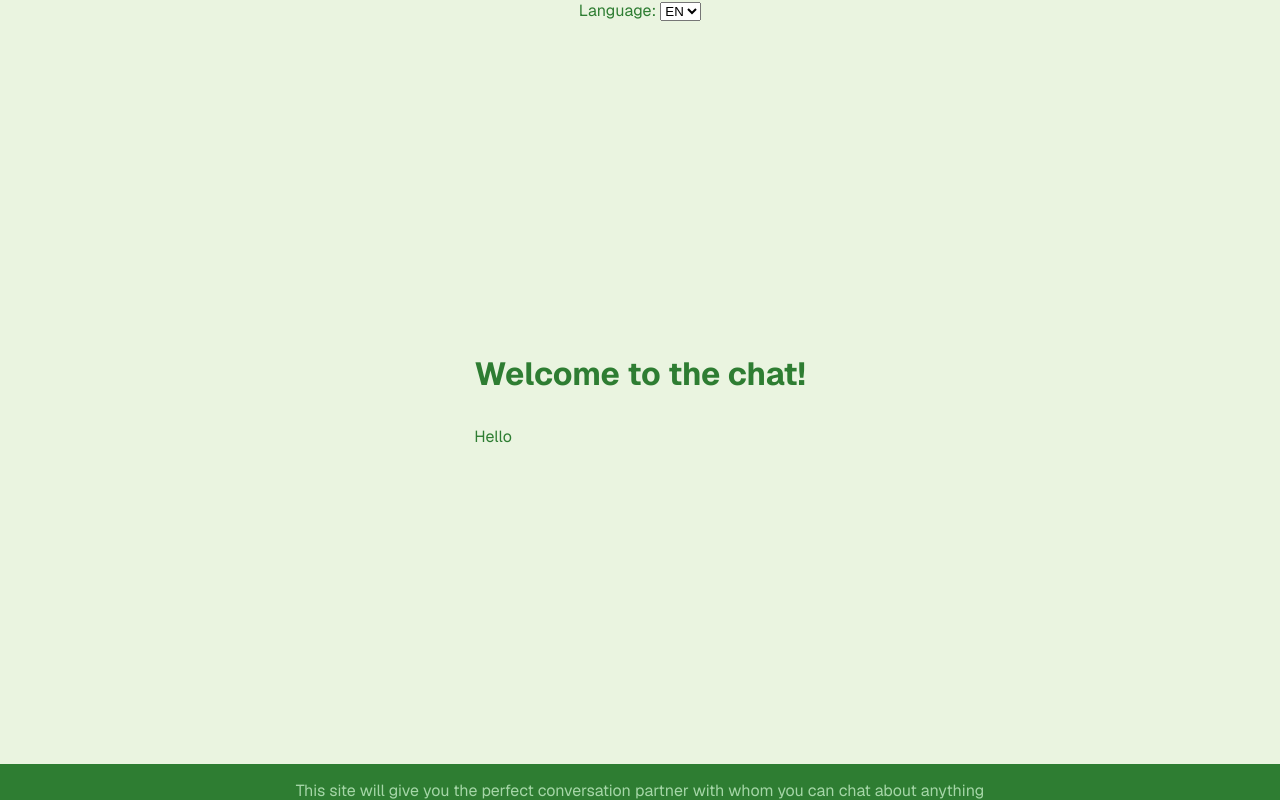
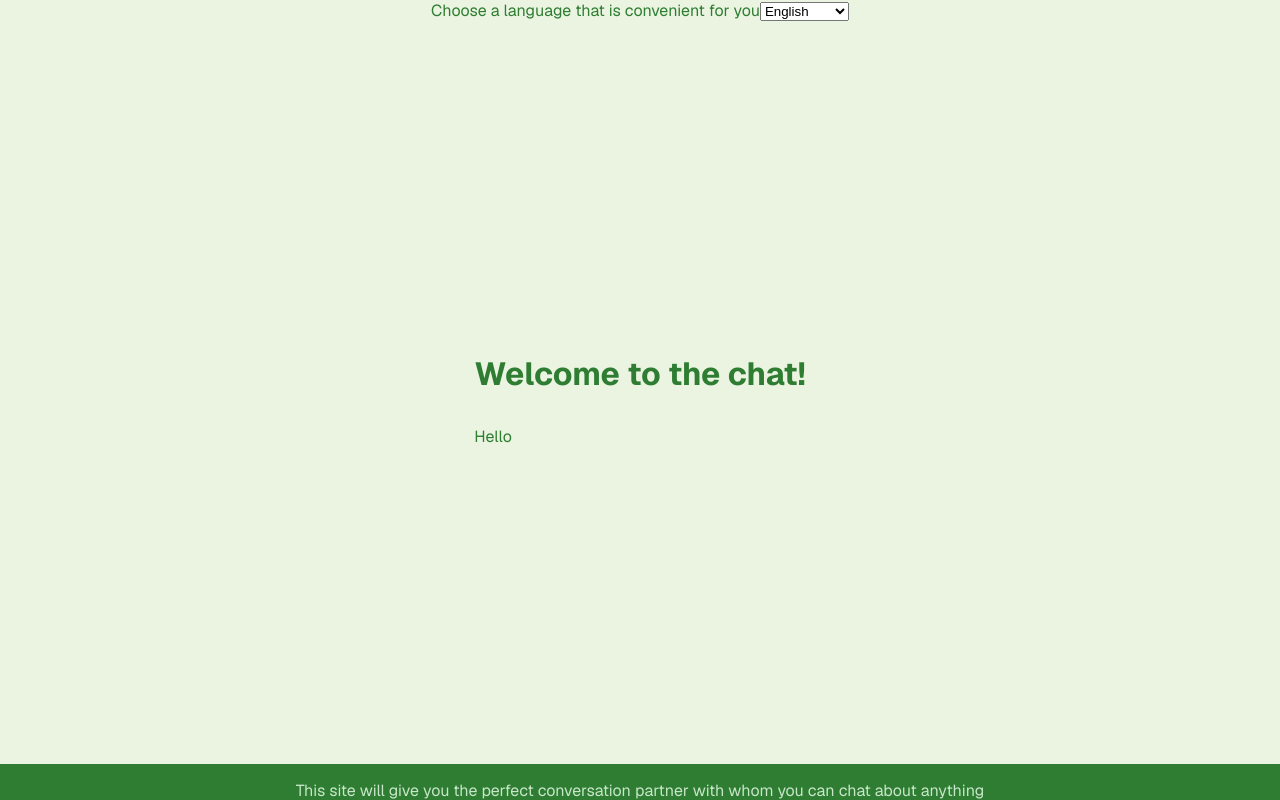
Before and after one commit to nadiiahonchar1/langchain-bot, a Next.js app in the folder frontend/: page /en in a window 1280 px wide. Built offline with nearby package versions, Linux system fonts and the light colour scheme.

Commit message:
added translate to languageSwitcher

```diff
--- a/frontend/app/[lang]/dictionaries/de.json
+++ b/frontend/app/[lang]/dictionaries/de.json
@@ -1,5 +1,7 @@
 {
   "welcomeMessage": "Willkommen im Chat!",
   "sendButton": "Schicken",
-  "footerMessage": "Diese Seite bietet Ihnen den perfekten Gesprächspartner, mit dem Sie über alles chatten können"
+  "footerMessage": "Diese Seite bietet Ihnen den perfekten Gesprächspartner, mit dem Sie über alles chatten können",
+  "languageMessage": "Wählen Sie eine für Sie passende Sprache",
+  "loading": "Laden"
 }
--- a/frontend/app/[lang]/dictionaries/en.json
+++ b/frontend/app/[lang]/dictionaries/en.json
@@ -1,5 +1,7 @@
 {
   "welcomeMessage": "Welcome to the chat!",
   "sendButton": "Send",
-  "footerMessage": "This site will give you the perfect conversation partner with whom you can chat about anything"
+  "footerMessage": "This site will give you the perfect conversation partner with whom you can chat about anything",
+  "languageMessage": "Choose a language that is convenient for you",
+  "loading": "Завантаження"
 }
--- a/frontend/app/[lang]/dictionaries/es.json
+++ b/frontend/app/[lang]/dictionaries/es.json
@@ -1,5 +1,7 @@
 {
   "welcomeMessage": "¡Bienvenidos al chat!",
   "sendButton": "Enviar",
-  "footerMessage": "Este sitio te brindará el interlocutor perfecto con quien podrás charlar sobre cualquier tema"
+  "footerMessage": "Este sitio te brindará el interlocutor perfecto con quien podrás charlar sobre cualquier tema",
+  "languageMessage": "Elija un idioma que sea conveniente para usted",
+  "loading": "Cargando"
 }
--- a/frontend/app/[lang]/dictionaries/fr.json
+++ b/frontend/app/[lang]/dictionaries/fr.json
@@ -1,5 +1,7 @@
 {
   "welcomeMessage": "Bienvenue sur le chat!",
   "sendButton": "Envoyer",
-  "footerMessage": "Ce site vous donnera l'interlocuteur idéal avec qui vous pourrez discuter de tout"
+  "footerMessage": "Ce site vous donnera l'interlocuteur idéal avec qui vous pourrez discuter de tout",
+  "languageMessage": "Choisissez une langue qui vous convient",
+  "loading": "Chargement"
 }
--- a/frontend/app/[lang]/dictionaries/uk.json
+++ b/frontend/app/[lang]/dictionaries/uk.json
@@ -1,5 +1,7 @@
 {
   "welcomeMessage": "Вітаємо у чаті!",
   "sendButton": "Надіслати",
-  "footerMessage": "Цей сайт подарує вам ідеального співрозмовника, з яким можна потеревенити про будь-що"
+  "footerMessage": "Цей сайт подарує вам ідеального співрозмовника, з яким можна потеревенити про будь-що",
+  "languageMessage": "Оберіть зручну для вас мову",
+  "loading": "Завантаження"
 }
--- a/frontend/app/[lang]/layout.tsx
+++ b/frontend/app/[lang]/layout.tsx
@@ -3,6 +3,7 @@ import { Geist, Geist_Mono } from "next/font/google";
 import "../globals.css";
 import { getDictionary } from "./dictionaries";
 import LanguageSwitcher from "../components/LanguageSwitcher";
+import { SUPPORTED_LANGUAGES } from "../constants/languages";
 
 const geistSans = Geist({
   variable: "--font-geist-sans",
@@ -20,13 +21,7 @@ export const metadata: Metadata = {
 };
 
 export async function generateStaticParams() {
-  return [
-    { lang: "uk" },
-    { lang: "en" },
-    { lang: "es" },
-    { lang: "fr" },
-    { lang: "de" },
-  ];
+  return SUPPORTED_LANGUAGES.map((lang) => ({ lang }));
 }
 
 export default async function RootLayout({
@@ -34,16 +29,16 @@ export default async function RootLayout({
   params,
 }: Readonly<{
   children: React.ReactNode;
-  params: Promise<{ lang: "uk" | "en" | "es" | "fr" | "de" }>;
+  params: { lang: (typeof SUPPORTED_LANGUAGES)[number] };
 }>) {
-  const { lang } = await params;
+  const { lang } = params;
   const dict = await getDictionary(lang);
 
   return (
-    <html lang={(await params).lang}>
+    <html lang={lang}>
       <body className={`${geistSans.variable} ${geistMono.variable} page`}>
         <header>
-          <LanguageSwitcher />
+          <LanguageSwitcher dict={dict} />
         </header>
         {children}
         <footer>{dict.footerMessage}</footer>
--- a/frontend/app/[lang]/page.tsx
+++ b/frontend/app/[lang]/page.tsx
@@ -1,12 +1,13 @@
 import styles from "./page.module.css";
 import { getDictionary } from "./dictionaries";
+import { SUPPORTED_LANGUAGES } from "../constants/languages";
 
 export default async function Home({
   params,
 }: {
-  params: Promise<{ lang: "uk" | "en" | "es" | "fr" | "de" }>;
+  params: { lang: (typeof SUPPORTED_LANGUAGES)[number] };
 }) {
-  const { lang } = await params;
+  const { lang } = params;
   const dict = await getDictionary(lang);
   return (
     <div>
--- a/frontend/app/components/LanguageSwitcher.tsx
+++ b/frontend/app/components/LanguageSwitcher.tsx
@@ -2,10 +2,17 @@
 
 import { usePathname, useRouter } from "next/navigation";
 import { useTransition } from "react";
+import { SUPPORTED_LANGUAGES, LANGUAGE_LABELS } from "../constants/languages";
+// import { getDictionary } from "../[lang]/dictionaries";
 
-const languages = ["uk", "en", "es", "fr", "de"];
+type Props = {
+  dict: {
+    languageMessage: string;
+    loading: string;
+  };
+};
 
-export default function LanguageSwitcher() {
+export default function LanguageSwitcher({ dict }: Props) {
   const pathname = usePathname();
   const router = useRouter();
   const [isPending, startTransition] = useTransition();
@@ -22,18 +29,19 @@ export default function LanguageSwitcher() {
       router.push(newPath);
     });
   };
+  // const dict = await getDictionary(lang);
 
   return (
     <div>
-      <label htmlFor="language">Language: </label>
+      <label htmlFor="language">{dict.languageMessage}</label>
       <select id="language" value={currentLang} onChange={handleChange}>
-        {languages.map((lang) => (
+        {SUPPORTED_LANGUAGES.map((lang) => (
           <option key={lang} value={lang}>
-            {lang.toUpperCase()}
+            {LANGUAGE_LABELS[lang]}
           </option>
         ))}
       </select>
-      {isPending && <span>Loading...</span>}
+      {isPending && <span>{dict.loading}...</span>}
     </div>
   );
 }
--- /dev/null
+++ b/frontend/app/constants/languages.ts
@@ -0,0 +1,12 @@
+export const SUPPORTED_LANGUAGES = ["uk", "en", "es", "fr", "de"] as const;
+
+export const LANGUAGE_LABELS: Record<
+  (typeof SUPPORTED_LANGUAGES)[number],
+  string
+> = {
+  uk: "Українська",
+  en: "English",
+  es: "Español",
+  fr: "Français",
+  de: "Deutsch",
+};
--- a/frontend/app/globals.css
+++ b/frontend/app/globals.css
@@ -47,7 +47,7 @@ footer {
   display: flex;
   gap: 24px;
   background: var(--text);
-  color: var(--border);
+  color: var(--userMessage);
   width: 100%;
   padding: 1rem;
   justify-content: center;
```
Also changed, not shown: frontend/app/components/LanguageSelector.tsx (deleted, +0 -40 lines).
